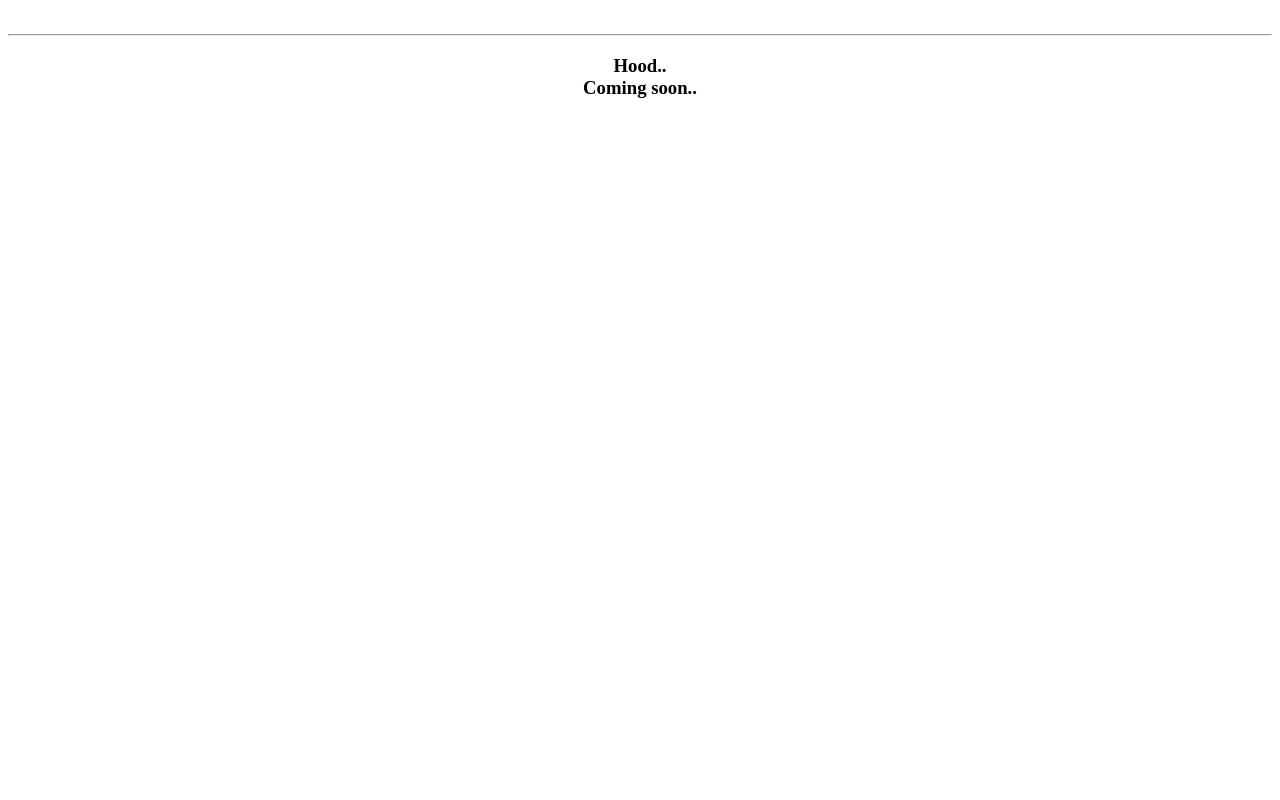
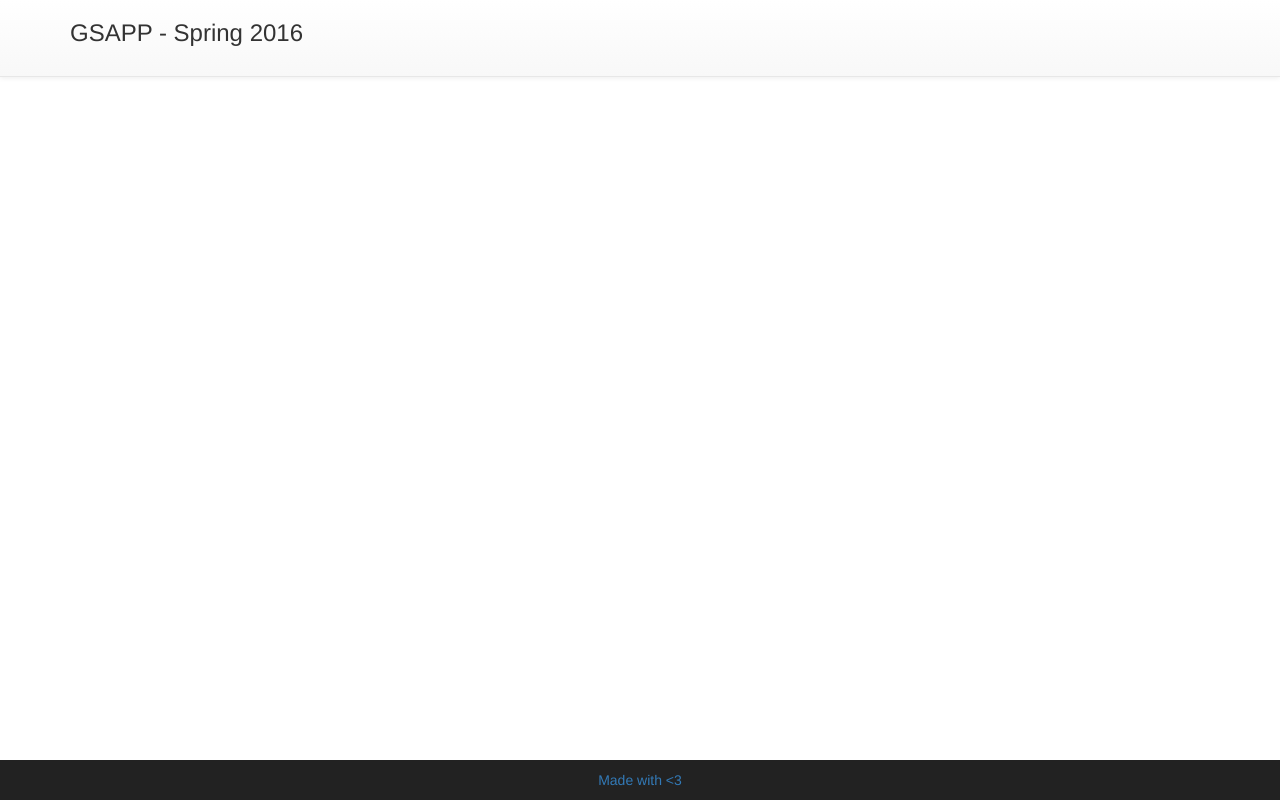
Before and after one commit to somdeep/hood-yhack, a website: page public/html/home.html in a window 1280 px wide. Drawn offline with nearby package versions, Linux system fonts and the light colour scheme.

Commit message:
CDN front end framework additions

```diff
--- /dev/null
+++ b/public/css/mainTheme.css
@@ -0,0 +1,14 @@
+/* Sticky footer styles---------------------------------------------- */
+html {
+  position: relative;
+  min-height: 100%;
+}
+.footer {
+  overflow: hidden;
+  position: absolute;
+  bottom: 0;
+  width: 100%;
+  /* Set the fixed height of the footer here */
+  height: 40px;
+  background-color: #f5f5f5;
+}
--- a/public/html/home.html
+++ b/public/html/home.html
@@ -1,11 +1,61 @@
 <html>
 	<head>
 		<title>Hood</title>
-		<!-- Meta Tags -->
+        <meta charset="utf-8" />
+        <!--  Meta tags for sharing -->
+        <meta http-equiv="X-UA-Compatible" content="IE=edge" />
+
 		<!-- Include Script -->
+        <!-- Theme CSS -->
+        <link rel="stylesheet" href="/css/mainTheme.css">
+        <!-- Bootstrap -->
+        <!-- Latest compiled and minified CSS -->
+        <link rel="stylesheet" href="https://maxcdn.bootstrapcdn.com/bootstrap/3.3.5/css/bootstrap.min.css" integrity="sha512-dTfge/zgoMYpP7QbHy4gWMEGsbsdZeCXz7irItjcC3sPUFtf0kuFbDz/ixG7ArTxmDjLXDmezHubeNikyKGVyQ==" crossorigin="anonymous">
+
+        <!-- Optional theme -->
+        <link rel="stylesheet" href="https://maxcdn.bootstrapcdn.com/bootstrap/3.3.5/css/bootstrap-theme.min.css" integrity="sha384-aUGj/X2zp5rLCbBxumKTCw2Z50WgIr1vs/PFN4praOTvYXWlVyh2UtNUU0KAUhAX" crossorigin="anonymous">
+
 	</head>
 	<body>
-		<br/><hr/>
-		<center><h3>Hood..<br/> Coming soon.. </h3></center>
+		<div ng-controller="homeCtrl">
+            <!-- Navbar -->
+            <div class="navbar navbar-default navbar-fixed-top" style="background-color:#FFF;">
+                <div class="container" >
+                    <div class="navbar-headr" >
+
+                        <strong><h3>GSAPP - Spring 2016</h3></strong><br/>
+                    </div>
+
+                </div>
+            </div>
+
+            <div class="container" >
+                <br/><br/><br/><br/><br/>
+
+                <div class="row">
+                    <div class="col-sm-1 col-md-1"></div>
+                    <div class="col-xs-8 col-sm-10 col-md-10">
+                        <div ng-view="">
+                        </div>
+                    </div>
+                    <div class="col-sm-1 col-md-1"></div>
+                </div>
+            </div>
+        </div>
+        <!-- Footer -->
+        <footer class="footer" style="background-color:#222;">
+            <div class="container" align="middle">
+                <p class="text-muted">
+                    <p class="white" valign="middle">
+                        <a class="white" href="http://www.arch.columbia.edu" target="_blank">Made with <3</a>
+
+                    </p>
+                </p>
+            </div>
+        </footer>
+        <!-- Closing Scripts -->
+
+        <!-- Latest compiled and minified JavaScript -->
+        <script src="https://maxcdn.bootstrapcdn.com/bootstrap/3.3.5/js/bootstrap.min.js" integrity="sha512-K1qjQ+NcF2TYO/eI3M6v8EiNYZfA95pQumfvcVrTHtwQVDG+aHRqLi/ETn2uB+1JqwYqVG3LIvdm9lj6imS/pQ==" crossorigin="anonymous"></script>
 	</body>
 </html>
```
Also changed, not shown: public/html/feed.html (added, +6 -0 lines), README.md, public/html/login.html (added), public/html/profile.html (added), public/scripts/app.js (added).
